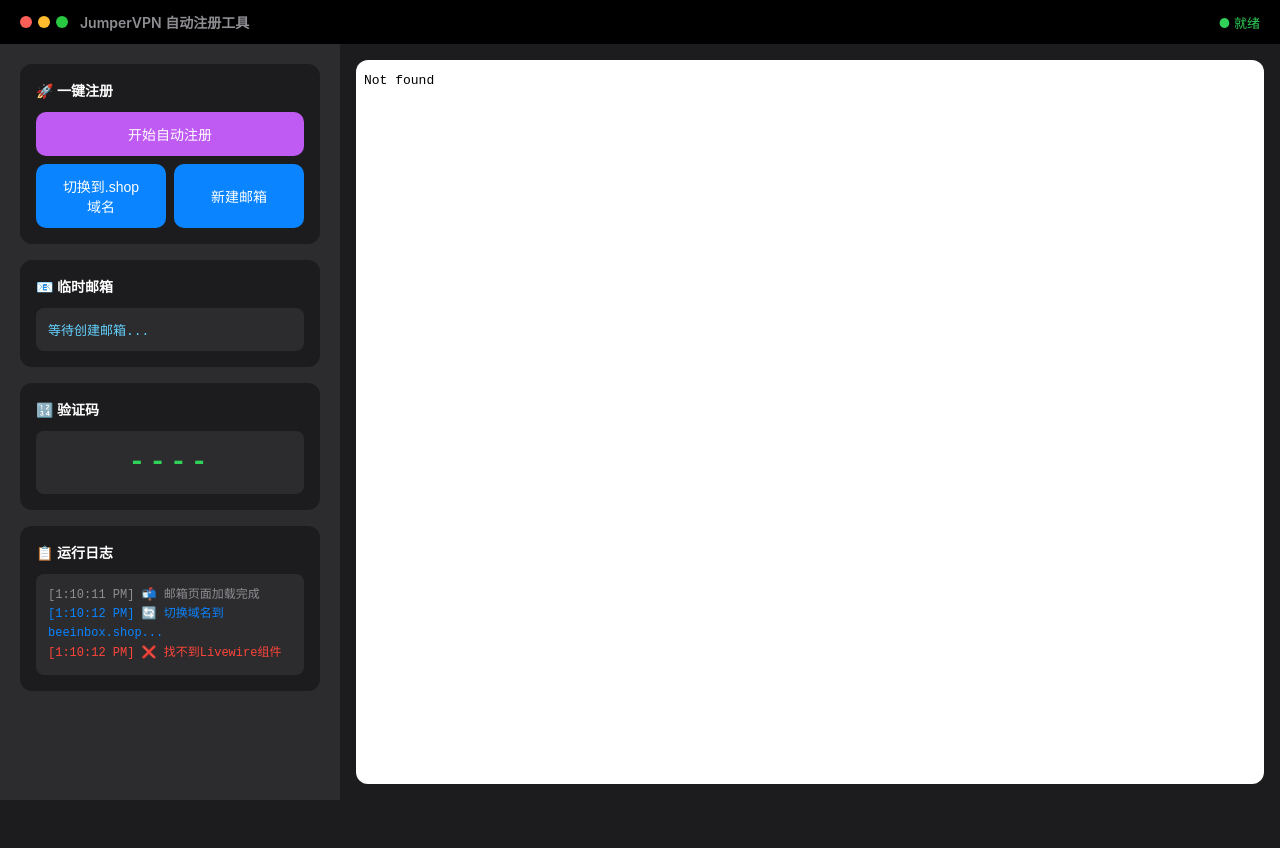
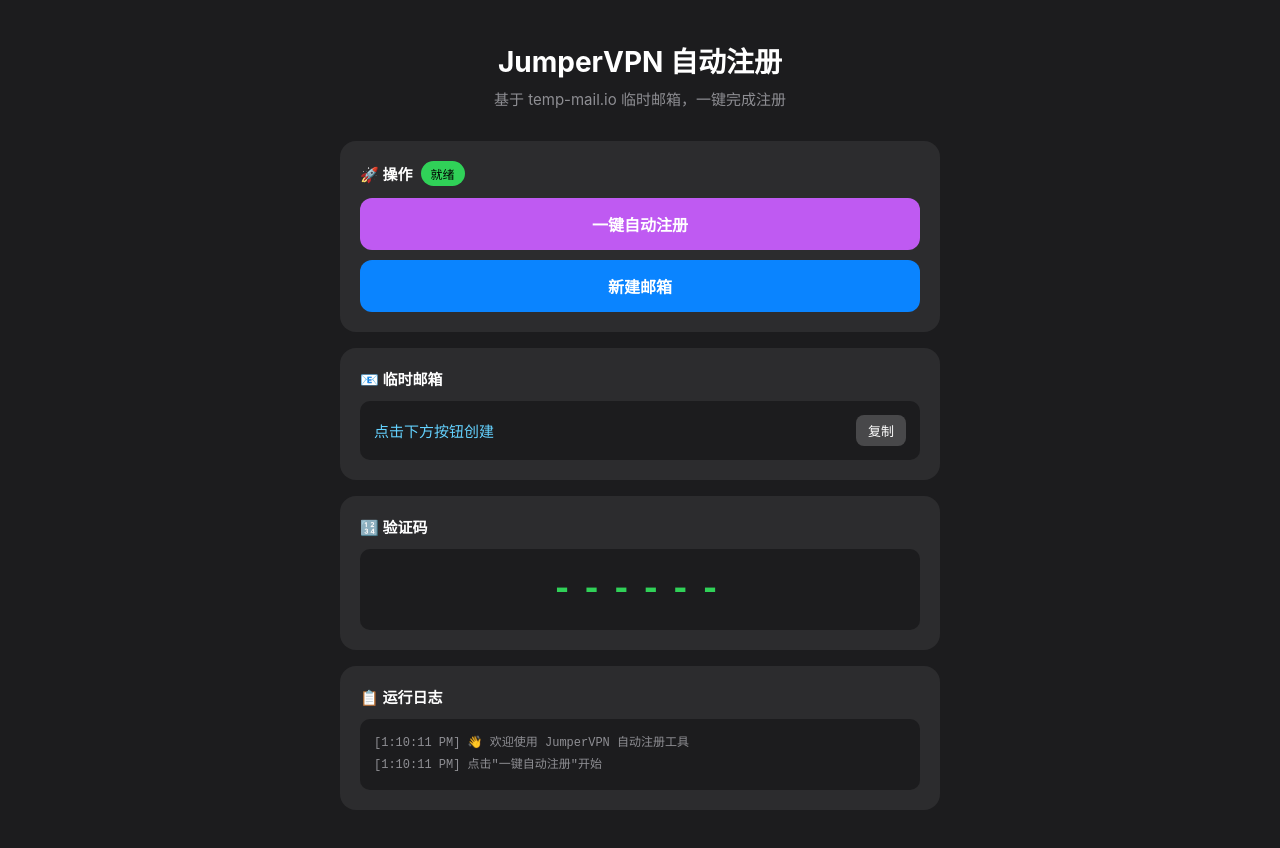
Before and after one commit to yihangyx/VPUN, a website: page index.html in a window 1280 px wide. Before the commit the page ends 800 px from the top, so only its background shows below. Drawn offline with nearby package versions, Linux system fonts and the light colour scheme.

Commit message:
new clean UI for temp-mail API

```diff
--- a/index.html
+++ b/index.html
@@ -10,140 +10,160 @@
             font-family: -apple-system, BlinkMacSystemFont, 'Segoe UI', Roboto, sans-serif;
             background: #1C1C1E;
             color: #fff;
-            height: 100vh;
-            display: flex;
-            flex-direction: column;
+            min-height: 100vh;
+            padding: 40px 20px;
+        }
+        .container {
+            max-width: 600px;
+            margin: 0 auto;
         }
         .header {
-            background: #000;
-            padding: 12px 20px;
+            text-align: center;
+            margin-bottom: 32px;
+        }
+        .header h1 {
+            font-size: 28px;
+            font-weight: 700;
+            margin-bottom: 8px;
+        }
+        .header p {
+            color: #8E8E93;
+            font-size: 15px;
+        }
+        .card {
+            background: #2C2C2E;
+            border-radius: 16px;
+            padding: 20px;
+            margin-bottom: 16px;
+        }
+        .card-title {
+            font-size: 15px;
+            font-weight: 600;
+            margin-bottom: 12px;
             display: flex;
             align-items: center;
-            gap: 12px;
-        }
-        .dots { display: flex; gap: 6px; }
-        .dot { width: 12px; height: 12px; border-radius: 50%; }
-        .dot.red { background: #FF5F57; }
-        .dot.yellow { background: #FEBC2E; }
-        .dot.green { background: #28C840; }
-        .title { font-size: 14px; font-weight: 600; color: #8E8E93; }
-        .status { margin-left: auto; font-size: 13px; color: #30D158; }
-        .main { flex: 1; display: flex; overflow: hidden; }
-        .sidebar {
-            width: 340px;
-            background: #2C2C2E;
-            padding: 20px;
-            display: flex;
-            flex-direction: column;
-            gap: 16px;
-            overflow-y: auto;
-        }
-        .content { flex: 1; display: flex; flex-direction: column; }
-        .card {
-            background: #1C1C1E;
-            border-radius: 12px;
-            padding: 16px;
-        }
-        .card-title {
-            font-size: 14px;
-            font-weight: 600;
-            margin-bottom: 12px;
+            gap: 8px;
         }
         .btn {
             background: #BF5AF2;
             color: white;
             border: none;
-            padding: 12px 20px;
-            border-radius: 10px;
-            font-size: 14px;
-            font-weight: 500;
+            padding: 14px 24px;
+            border-radius: 12px;
+            font-size: 16px;
+            font-weight: 600;
             cursor: pointer;
             width: 100%;
+            transition: all 0.2s;
         }
-        .btn:disabled { background: #48484A; cursor: not-allowed; }
-        .btn.blue { background: #0A84FF; }
+        .btn:hover { background: #A254D6; }
+        .btn:disabled {
+            background: #48484A;
+            cursor: not-allowed;
+        }
+        .btn.secondary {
+            background: #0A84FF;
+        }
+        .btn.secondary:hover { background: #0071E3; }
         .email-box {
-            background: #2C2C2E;
-            border-radius: 8px;
-            padding: 12px;
+            background: #1C1C1E;
+            border-radius: 10px;
+            padding: 14px;
             font-family: monospace;
-            font-size: 13px;
+            font-size: 15px;
             color: #64D2FF;
             word-break: break-all;
+            display: flex;
+            align-items: center;
+            justify-content: space-between;
+            gap: 12px;
         }
+        .copy-btn {
+            background: #48484A;
+            border: none;
+            color: white;
+            padding: 6px 12px;
+            border-radius: 8px;
+            cursor: pointer;
+            font-size: 13px;
+            flex-shrink: 0;
+        }
+        .copy-btn:hover { background: #5a5a5e; }
         .code-box {
-            background: #2C2C2E;
-            border-radius: 8px;
-            padding: 16px;
+            background: #1C1C1E;
+            border-radius: 10px;
+            padding: 20px;
             font-family: monospace;
-            font-size: 28px;
+            font-size: 36px;
             font-weight: 700;
             color: #30D158;
             text-align: center;
-            letter-spacing: 4px;
+            letter-spacing: 8px;
         }
         .log {
-            background: #2C2C2E;
-            border-radius: 8px;
-            padding: 12px;
+            background: #1C1C1E;
+            border-radius: 10px;
+            padding: 14px;
             font-family: monospace;
             font-size: 12px;
+            max-height: 250px;
             overflow-y: auto;
-            max-height: 220px;
-            line-height: 1.6;
+            line-height: 1.8;
         }
         .log .ok { color: #30D158; }
         .log .err { color: #FF453A; }
         .log .info { color: #8E8E93; }
         .log .run { color: #0A84FF; }
         .log .warn { color: #FF9F0A; }
-        .iframe-container {
-            flex: 1;
-            background: #fff;
-            margin: 16px;
-            border-radius: 12px;
-            overflow: hidden;
+        .row {
+            display: flex;
+            gap: 10px;
         }
-        .iframe-container iframe {
-            width: 100%;
-            height: 100%;
-            border: none;
+        .row .btn { flex: 1; }
+        .status-badge {
+            display: inline-block;
+            padding: 4px 10px;
+            border-radius: 20px;
+            font-size: 12px;
+            font-weight: 500;
         }
-        .row { display: flex; gap: 8px; }
-        .row .btn { flex: 1; }
+        .status-badge.ready { background: #30D158; color: #000; }
+        .status-badge.running { background: #FF9F0A; color: #000; }
+        .status-badge.error { background: #FF453A; color: white; }
     </style>
 </head>
 <body>
+    <div class="container">
         <div class="header">
-        <div class="dots">
-            <div class="dot red"></div>
-            <div class="dot yellow"></div>
-            <div class="dot green"></div>
-        </div>
-        <div class="title">JumperVPN 自动注册工具</div>
-        <div class="status" id="status">● 就绪</div>
+            <h1>JumperVPN 自动注册</h1>
+            <p>基于 temp-mail.io 临时邮箱，一键完成注册</p>
         </div>
 
-    <div class="main">
-        <div class="sidebar">
         <div class="card">
-                <div class="card-title">🚀 一键注册</div>
-                <button class="btn" id="btn-start" onclick="startFullFlow()">开始自动注册</button>
-                <div style="height: 8px;"></div>
-                <div class="row">
-                    <button class="btn blue" onclick="switchDomain()">切换到.shop域名</button>
-                    <button class="btn blue" onclick="newEmail()">新建邮箱</button>
+            <div class="card-title">
+                🚀 操作
+                <span class="status-badge ready" id="status">就绪</span>
+            </div>
+            <button class="btn" id="btn-start" onclick="startFullFlow()">
+                一键自动注册
+            </button>
+            <div style="height: 10px;"></div>
+            <button class="btn secondary" onclick="createNewEmail()">
+                新建邮箱
+            </button>
+        </div>
+
+        <div class="card">
+            <div class="card-title">📧 临时邮箱</div>
+            <div class="email-box">
+                <span id="email">点击下方按钮创建</span>
+                <button class="copy-btn" onclick="copyEmail()">复制</button>
             </div>
         </div>
 
         <div class="card">
-                <div class="card-title">📧 临时邮箱</div>
-                <div class="email-box" id="email">等待创建邮箱...</div>
-            </div>
-
-            <div class="card">
             <div class="card-title">🔢 验证码</div>
-                <div class="code-box" id="code">----</div>
+            <div class="code-box" id="code">------</div>
         </div>
 
         <div class="card">
@@ -152,180 +172,77 @@
         </div>
     </div>
 
-        <div class="content">
-            <div class="iframe-container">
-                <iframe id="mailFrame" src="/api/beeinbox/" onload="onFrameLoad()"></iframe>
-            </div>
-        </div>
-    </div>
-
     <script src="https://cdnjs.cloudflare.com/ajax/libs/crypto-js/4.2.0/crypto-js.min.js"></script>
     <script>
         let state = {
             email: '',
-            code: '',
+            tempToken: '',
             imei: '',
             deviceToken: '',
             running: false,
-            domainSwitched: false,
         };
 
         function log(msg, type = 'info') {
             const t = new Date().toLocaleTimeString();
             document.getElementById('log').innerHTML +=
                 '<div class="' + type + '">[' + t + '] ' + msg + '</div>';
-            document.getElementById('log').scrollTop = 99999;
+            const logEl = document.getElementById('log');
+            logEl.scrollTop = logEl.scrollHeight;
         }
 
-        function setStatus(msg, color = '#30D158') {
-            document.getElementById('status').textContent = '● ' + msg;
-            document.getElementById('status').style.color = color;
+        function setStatus(text, type = 'ready') {
+            const el = document.getElementById('status');
+            el.textContent = text;
+            el.className = 'status-badge ' + type;
         }
 
-        // 获取iframe里的Livewire组件
-        function getLivewireComponent() {
+        // 创建新邮箱
+        async function createNewEmail() {
             try {
-                const iframe = document.getElementById('mailFrame');
-                const win = iframe.contentWindow;
-                if (win.Livewire) {
-                    // 找第一个组件
-                    const components = win.Livewire.all();
-                    for (let comp of components) {
-                        if (comp.$wire && comp.$wire.setDomain) {
-                            return comp;
-                        }
-                    }
-                }
+                log('📧 创建新邮箱...', 'run');
+                const r = await fetch('/api/tempmail/new');
+                const data = await r.json();
+
+                state.email = data.email;
+                state.tempToken = data.token;
+
+                document.getElementById('email').textContent = data.email;
+                document.getElementById('code').textContent = '------';
+
+                log('✅ 邮箱创建成功: ' + data.email, 'ok');
+                return data;
             } catch (e) {
-                console.log('Livewire error:', e);
-            }
-            return null;
-        }
-
-        // 切换域名到beeinbox.shop
-        async function switchDomain() {
-            log('🔄 切换域名到 beeinbox.shop...', 'run');
-            const comp = getLivewireComponent();
-            if (comp) {
-                try {
-                    await comp.$wire.setDomain('beeinbox.shop');
-                    log('✅ 域名已切换', 'ok');
-                    state.domainSwitched = true;
-                    // 等一下然后新建邮箱
-                    setTimeout(() => newEmail(), 500);
-                } catch (e) {
-                    log('❌ 切换失败: ' + e.message, 'err');
-                }
-            } else {
-                log('❌ 找不到Livewire组件', 'err');
+                log('❌ 创建邮箱失败: ' + e.message, 'err');
+                throw e;
             }
         }
 
-        // 新建邮箱
-        async function newEmail() {
-            log('📧 新建邮箱...', 'run');
-            const comp = getLivewireComponent();
-            if (comp) {
-                try {
-                    // 调用deleteEmail来新建
-                    await comp.$wire.deleteEmail();
-                    log('✅ 已新建邮箱', 'ok');
-                } catch (e) {
-                    log('❌ 新建失败: ' + e.message, 'err');
-                }
-            }
+        // 复制邮箱
+        function copyEmail() {
+            if (!state.email) return;
+            navigator.clipboard.writeText(state.email);
+            log('📋 已复制到剪贴板', 'info');
         }
 
-        // 从iframe提取邮箱
-        function extractEmail() {
-            try {
-                const iframe = document.getElementById('mailFrame');
-                const doc = iframe.contentDocument || iframe.contentWindow.document;
-
-                // 先试试Livewire组件
-                const comp = getLivewireComponent();
-                if (comp && comp.$wire.email) {
-                    const email = comp.$wire.email;
-                    if (email && email !== state.email) {
-                        state.email = email;
-                        document.getElementById('email').textContent = email;
-                        log('📧 邮箱: ' + email, 'ok');
-                    }
-                    return;
+        // 获取邮件
+        async function getMessages() {
+            const r = await fetch('/api/tempmail/messages/' + state.tempToken);
+            return await r.json();
         }
 
-                // 备选：从wire:initial-data找
-                const els = doc.querySelectorAll('*');
-                for (let el of els) {
-                    const data = el.getAttribute('wire:initial-data');
-                    if (data && data.includes('frontend.actions')) {
-                        const parsed = JSON.parse(data);
-                        const email = parsed.serverMemo.data.email;
-                        if (email && email !== state.email) {
-                            state.email = email;
-                            document.getElementById('email').textContent = email;
-                            log('📧 邮箱: ' + email, 'ok');
-                        }
-                        return;
-                    }
-                }
-            } catch (e) {}
-        }
+        // 从邮件中提取验证码
+        function extractCodeFromMessage(msg) {
+            // 先从纯文本提取
+            const bodyText = msg.body_text || '';
+            let match = bodyText.match(/\b(\d{4,6})\b/);
+            if (match) return match[1];
 
-        // 从iframe提取验证码
-        function extractCode() {
-            try {
-                const iframe = document.getElementById('mailFrame');
-                const doc = iframe.contentDocument || iframe.contentWindow.document;
+            // 再从HTML提取
+            const bodyHtml = msg.body_html || '';
+            match = bodyHtml.match(/\b(\d{4,6})\b/);
+            if (match) return match[1];
 
-                // 找所有iframe（邮件正文）
-                const iframes = doc.querySelectorAll('iframe');
-                for (let i of iframes) {
-                    try {
-                        const innerDoc = i.contentDocument || i.contentWindow.document;
-                        const text = innerDoc.body.innerText;
-                        const match = text.match(/\b(\d{4,6})\b/);
-                        if (match) {
-                            const code = match[1];
-                            if (code !== state.code) {
-                                state.code = code;
-                                document.getElementById('code').textContent = code;
-                                log('🔢 验证码: ' + code, 'ok');
-                            }
-                            return;
-                        }
-                    } catch (e) {}
-                }
-
-                // 备选：直接在页面里找
-                const bodyText = doc.body.innerText;
-                const match = bodyText.match(/\b(\d{4,6})\b/);
-                if (match) {
-                    const code = match[1];
-                    // 排除常见的非验证码
-                    if (!['2024', '2025', '2026', '2027'].includes(code)) {
-                        if (code !== state.code) {
-                            state.code = code;
-                            document.getElementById('code').textContent = code;
-                            log('🔢 验证码: ' + code, 'ok');
-                        }
-                    }
-                }
-            } catch (e) {}
-        }
-
-        // 定时提取
-        setInterval(() => {
-            extractEmail();
-            extractCode();
-        }, 1500);
-
-        function onFrameLoad() {
-            log('📬 邮箱页面加载完成', 'info');
-            // 自动切换域名
-            if (!state.domainSwitched) {
-                setTimeout(() => switchDomain(), 1000);
-            }
+            return null;
         }
 
         // 调用VPN API
@@ -334,14 +251,15 @@
             if (token) headers['j-token'] = token;
             if (imei) headers['imei'] = imei;
 
-            const resp = await fetch('/api/vpn/' + path, {
+            const r = await fetch('/api/vpn/' + path, {
                 method: method,
                 headers: headers,
                 body: body ? JSON.stringify(body) : undefined,
             });
-            return resp.json();
+            return await r.json();
         }
 
+        // 生成UUID (IMEI)
         function generateUUID() {
             return '{' + 'xxxxxxxx-xxxx-4xxx-yxxx-xxxxxxxxxxxx'.replace(/[xy]/g, c => {
                 const r = Math.random() * 16 | 0;
@@ -353,52 +271,37 @@
         async function startFullFlow() {
             if (state.running) return;
             state.running = true;
+
             document.getElementById('btn-start').disabled = true;
-            setStatus('注册中...', '#FF9F0A');
+            setStatus('运行中', 'running');
 
             try {
-                log('=== 开始自动注册 ===', 'run');
+                log('════════════════════════', 'info');
+                log('🚀 开始自动注册流程', 'run');
 
-                // 确保域名是beeinbox.shop
-                if (!state.email || !state.email.endsWith('beeinbox.shop')) {
-                    log('⏳ 先确保域名是beeinbox.shop...', 'run');
-                    await switchDomain();
-                    await new Promise(r => setTimeout(r, 2000));
+                // Step 1: 创建邮箱
+                if (!state.email) {
+                    log('\n📌 Step 1: 创建临时邮箱', 'run');
+                    await createNewEmail();
+                } else {
+                    log('\n📌 Step 1: 使用已有邮箱', 'run');
+                    log('   ' + state.email, 'info');
                 }
 
-                // 生成IMEI
+                // Step 2: 生成IMEI并初始化设备
+                log('\n📌 Step 2: 初始化设备', 'run');
                 state.imei = generateUUID();
-                log('📱 IMEI: ' + state.imei, 'info');
+                log('   IMEI: ' + state.imei, 'info');
 
-                // device/init
-                log('🔄 device/init ...', 'run');
                 const initRes = await vpnApi('device/init', 'GET', null, null, state.imei);
                 if (initRes.code !== 200) {
-                    log('❌ device/init 失败: ' + JSON.stringify(initRes), 'err');
-                    return;
+                    throw new Error('device/init 失败: ' + JSON.stringify(initRes));
                 }
                 state.deviceToken = initRes.data.user_info.token;
-                log('✅ device token 获取成功', 'ok');
+                log('   ✅ 设备初始化成功', 'ok');
 
-                // 等待邮箱
-                log('⏳ 等待邮箱...', 'run');
-                let wait = 0;
-                while (!state.email && wait < 20) {
-                    await new Promise(r => setTimeout(r, 1000));
-                    wait++;
-                }
-                if (!state.email) {
-                    log('❌ 邮箱创建超时', 'err');
-                    return;
-                }
-
-                // 检查邮箱后缀
-                if (!state.email.endsWith('beeinbox.shop')) {
-                    log('⚠️ 邮箱后缀不是beeinbox.shop，可能会失败', 'warn');
-                }
-
-                // 发送验证码
-                log('📤 发送验证码到 ' + state.email + ' ...', 'run');
+                // Step 3: 发送验证码
+                log('\n📌 Step 3: 发送验证码', 'run');
                 const sendRes = await vpnApi(
                     'user/send_email_code',
                     'POST',
@@ -406,30 +309,55 @@
                     state.deviceToken,
                     state.imei
                 );
+
                 if (sendRes.code !== 200) {
-                    log('❌ 发送失败: ' + JSON.stringify(sendRes), 'err');
-                    return;
+                    throw new Error('发送验证码失败: ' + sendRes.message);
                 }
-                log('✅ 验证码已发送', 'ok');
+                log('   ✅ 验证码已发送', 'ok');
 
-                // 等待验证码
-                log('⏳ 等待验证码...', 'run');
-                state.code = '';
-                document.getElementById('code').textContent = '----';
-                wait = 0;
-                while (!state.code && wait < 40) {
-                    await new Promise(r => setTimeout(r, 1000));
-                    wait++;
+                // Step 4: 等待验证码
+                log('\n📌 Step 4: 等待接收验证码', 'run');
+                let code = null;
+
+                for (let i = 0; i < 40; i++) {
+                    await new Promise(r => setTimeout(r, 3000));
+
+                    const messages = await getMessages();
+                    if (messages && messages.length > 0) {
+                        log(`   📬 收到 ${messages.length} 封邮件`, 'info');
+
+                        for (let msg of messages) {
+                            code = extractCodeFromMessage(msg);
+                            if (code) {
+                                log('   邮件主题: ' + (msg.subject || ''), 'info');
+                                break;
                             }
-                if (!state.code) {
-                    log('❌ 等待验证码超时', 'err');
-                    return;
                         }
 
-                // 注册
-                const pwdRaw = Math.random().toString(36).slice(-8) + Math.random().toString(36).slice(-8);
+                        if (code) break;
+                    }
+
+                    if (i % 5 === 4) {
+                        log(`   ⏳ 已等待 ${(i+1)*3} 秒...`, 'info');
+                    }
+                }
+
+                if (!code) {
+                    throw new Error('等待验证码超时（120秒）');
+                }
+
+                state.code = code;
+                document.getElementById('code').textContent = code;
+                log('   ✅ 验证码: ' + code, 'ok');
+
+                // Step 5: 注册账号
+                log('\n📌 Step 5: 完成注册', 'run');
+
+                const pwdRaw = Math.random().toString(36).slice(-8) +
+                               Math.random().toString(36).slice(-8);
                 const pwdMd5 = CryptoJS.MD5(pwdRaw).toString();
-                log('📝 注册账号 | 密码: ' + pwdRaw, 'run');
+
+                log('   生成随机密码: ' + pwdRaw, 'info');
 
                 const signupRes = await vpnApi(
                     'user/signup',
@@ -438,30 +366,43 @@
                         email: state.email,
                         password: pwdMd5,
                         repassword: pwdMd5,
-                        code: state.code,
+                        code: code,
                     },
                     state.deviceToken,
                     state.imei
                 );
 
-                if (signupRes.code === 200) {
+                if (signupRes.code !== 200) {
+                    throw new Error('注册失败: ' + signupRes.message);
+                }
+
                 const free = signupRes.data.user_info.free_remaining_time;
-                    const h = Math.floor(free / 3600);
-                    const m = Math.floor((free % 3600) / 60);
-                    log('✅ 注册成功! 剩余 ' + h + '小时' + m + '分', 'ok');
-                    log('🔑 密码: ' + pwdRaw, 'warn');
-                    setStatus('✅ 注册成功 | ' + h + 'h' + m + 'm', '#30D158');
-                } else {
-                    log('❌ 注册失败: ' + signupRes.message, 'err');
-                }
+                const hours = Math.floor(free / 3600);
+                const mins = Math.floor((free % 3600) / 60);
+
+                log('\n════════════════════════', 'ok');
+                log('🎉 注册成功！', 'ok');
+                log('   邮箱: ' + state.email, 'ok');
+                log('   密码: ' + pwdRaw, 'warn');
+                log(`   免费时长: ${hours}小时${mins}分`, 'ok');
+                log('════════════════════════', 'ok');
+
+                setStatus('注册成功', 'ready');
+
             } catch (e) {
-                log('❌ 异常: ' + e.message, 'err');
-                setStatus('错误', '#FF453A');
+                log('\n❌ 错误: ' + e.message, 'err');
+                setStatus('失败', 'error');
             } finally {
                 state.running = false;
                 document.getElementById('btn-start').disabled = false;
             }
         }
+
+        // 页面加载后自动创建邮箱
+        window.onload = function() {
+            log('👋 欢迎使用 JumperVPN 自动注册工具', 'info');
+            log('点击"一键自动注册"开始', 'info');
+        };
     </script>
 </body>
 </html>
```
Lines whose indentation alone changed are shown as unchanged.
